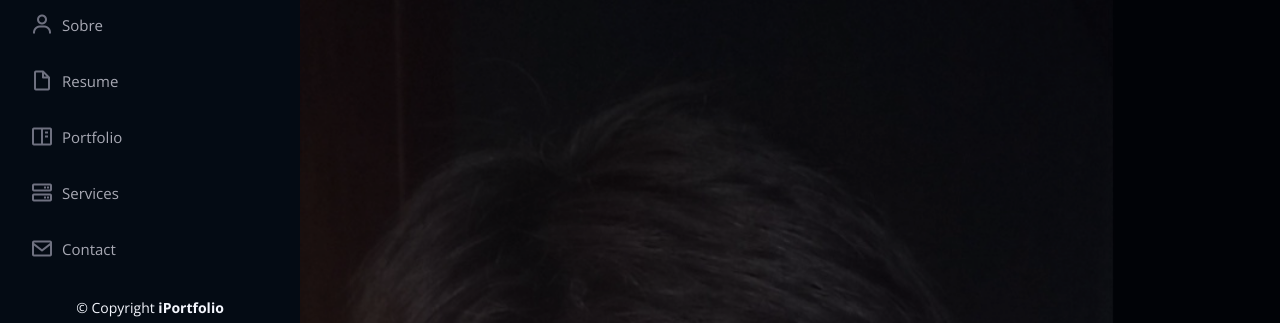
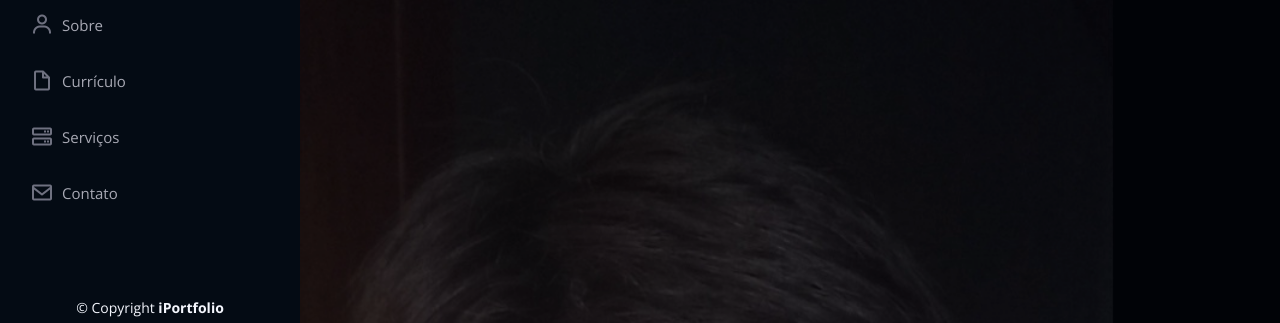
Before and after one commit to Teteu2005/meu-portf-lio, a plain HTML site: page iPortfolio/index.html in a window 1280 px wide. Shown: the part 443-766 px from the top of the page. Drawn offline with nearby package versions, Linux system fonts and the light colour scheme.

Commit message:
Tradução do menu lateral

```diff
--- a/iPortfolio/index.html
+++ b/iPortfolio/index.html
@@ -61,10 +61,9 @@
         <ul>
           <li><a href="#hero" class="nav-link scrollto active"><i class="bx bx-home"></i> <span>Home</span></a></li>
           <li><a href="#about" class="nav-link scrollto"><i class="bx bx-user"></i> <span>Sobre</span></a></li>
-          <li><a href="#resume" class="nav-link scrollto"><i class="bx bx-file-blank"></i> <span>Resume</span></a></li>
-          <li><a href="#portfolio" class="nav-link scrollto"><i class="bx bx-book-content"></i> <span>Portfolio</span></a></li>
-          <li><a href="#services" class="nav-link scrollto"><i class="bx bx-server"></i> <span>Services</span></a></li>
-          <li><a href="#contact" class="nav-link scrollto"><i class="bx bx-envelope"></i> <span>Contact</span></a></li>
+          <li><a href="#resume" class="nav-link scrollto"><i class="bx bx-file-blank"></i> <span>Currículo</span></a></li>
+          <li><a href="#services" class="nav-link scrollto"><i class="bx bx-server"></i> <span>Serviços</span></a></li>
+          <li><a href="#contact" class="nav-link scrollto"><i class="bx bx-envelope"></i> <span>Contato</span></a></li>
         </ul>
       </nav><!-- .nav-menu -->
     </div>
```
